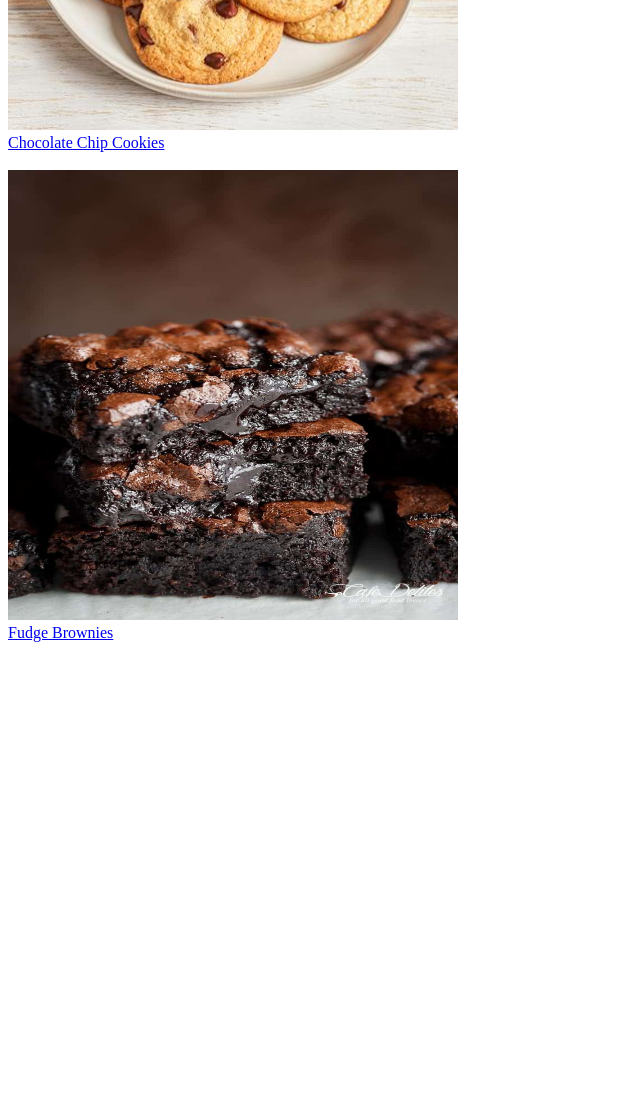
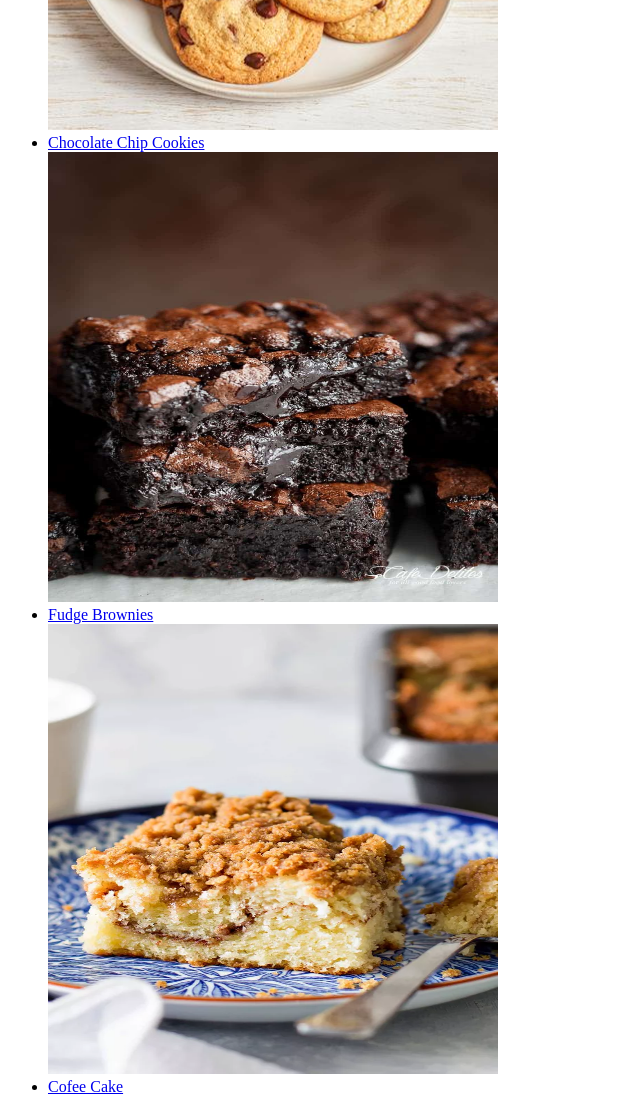
Before and after one commit to norahimed/odin-recipes, a plain HTML site: page index.html in a window 1280 px wide. Shown: the part 400-1499 px from the top of the page, without its empty margins (0-640 px from the left). Before the commit the page ends 1050 px from the top, so only its background shows below. Drawn offline with Linux system fonts and the light colour scheme.

Commit message:
Iteration 4.2: Began Coffee Cake Recipe Page

```diff
--- a/index.html
+++ b/index.html
@@ -8,9 +8,13 @@
 </head>
 <body>
     <h1>Odin Recipes</h1>
-    <img src="./imgs/cookies.jpeg" width="450" height="450"> <br>
-    <a href="./recipes/choc-cookies.html">Chocolate Chip Cookies</a> <br> <br>
-    <img src="./imgs/brownies.jpg" width="450" height="450"> <br>
-    <a href="./recipes/fudge-brownies.html">Fudge Brownies</a>
+    <ul>
+        <img src="./imgs/cookies.jpeg" width="450" height="450">
+        <li><a href="./recipes/choc-cookies.html">Chocolate Chip Cookies</a></li>
+        <img src="./imgs/brownies.jpg" width="450" height="450">
+        <li><a href="./recipes/fudge-brownies.html">Fudge Brownies</a></li>
+        <img src="../imgs/coffee-cake.jpg" width="450" height="450">
+        <li><a href="./recipes/coffee-cake.html">Cofee Cake</a></li>
+    </ul>
 </body>
 </html>
```
Also changed, not shown: recipes/coffee-cake.html (added, +22 -0 lines), imgs/coffee-cake.jpg (added).
